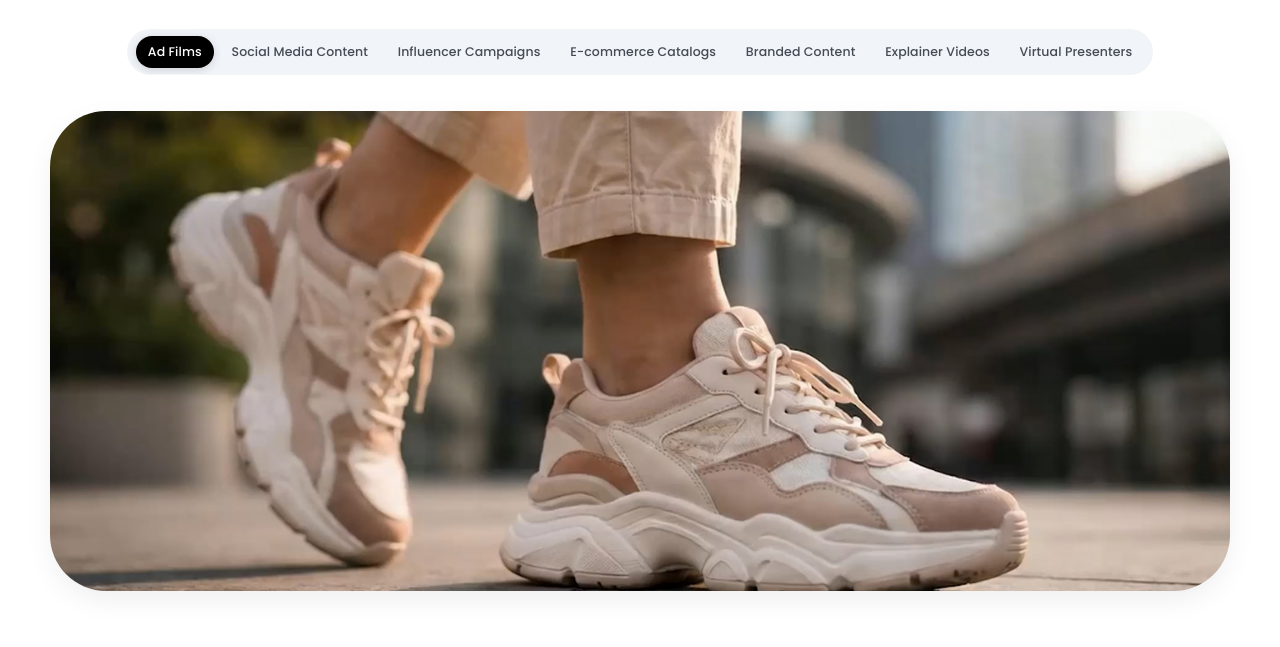
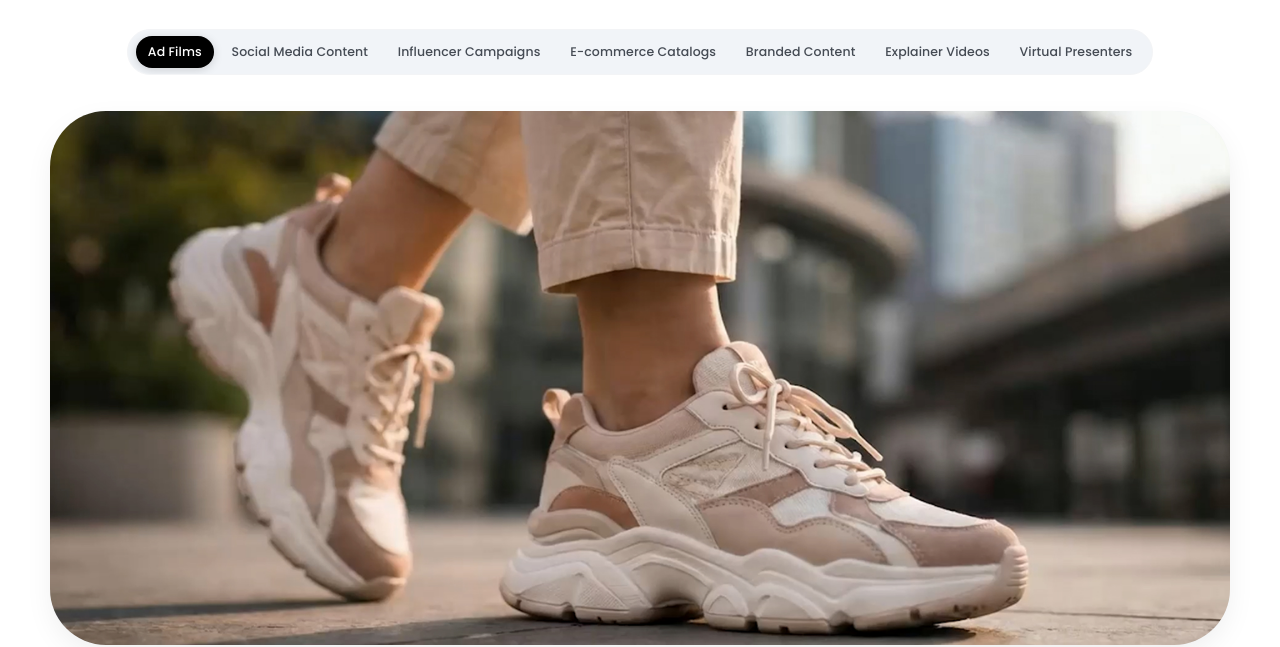
Before and after one commit to Mkdwive/talentrack, a plain HTML site: page index.html in a window 1280 px wide. Shown: the part 1160-1807 px from the top of the page. Drawn offline with nearby package versions, Linux system fonts and the light colour scheme.

Commit message:
talentrack landing page created

```diff
--- a/css/style.css
+++ b/css/style.css
@@ -1102,9 +1102,14 @@ h6 {
 
 .showcase-card {
     position: relative;
+    width: 100%;
+    aspect-ratio: 1416 / 641;
+    min-height: 440px;
+    max-height: 600px;
     border-radius: var(--radius-hero);
     overflow: hidden;
     box-shadow: var(--shadow-card);
+    background-color: #f1f4f8;
     transition: transform var(--transition-base);
 }
 
@@ -1113,12 +1118,25 @@ h6 {
 }
 
 .showcase-image {
+    position: absolute;
+    inset: 0;
     width: 100%;
     height: 100%;
-    max-height: clamp(380px, 60vh, 641px);
     object-fit: cover;
-    object-position: center 65%;
+    object-position: center center;
+    display: block;
     transition: transform 0.8s cubic-bezier(0.16, 1, 0.3, 1);
+}
+
+/* For Ad Films footwear, position slightly lower to frame the shoes */
+#pane-ad-films .showcase-image {
+    object-position: center 60%;
+}
+
+/* For Virtual Presenters & Influencers, frame near the top so faces are clearly visible */
+#pane-virtual-presenters .showcase-image,
+#pane-influencer .showcase-image {
+    object-position: center 15%;
 }
 
 .showcase-card:hover .showcase-image {
@@ -1170,6 +1188,7 @@ h6 {
 
     .showcase-card {
         border-radius: 20px;
+        aspect-ratio: 16 / 9;
         max-height: 240px;
     }
 
```
